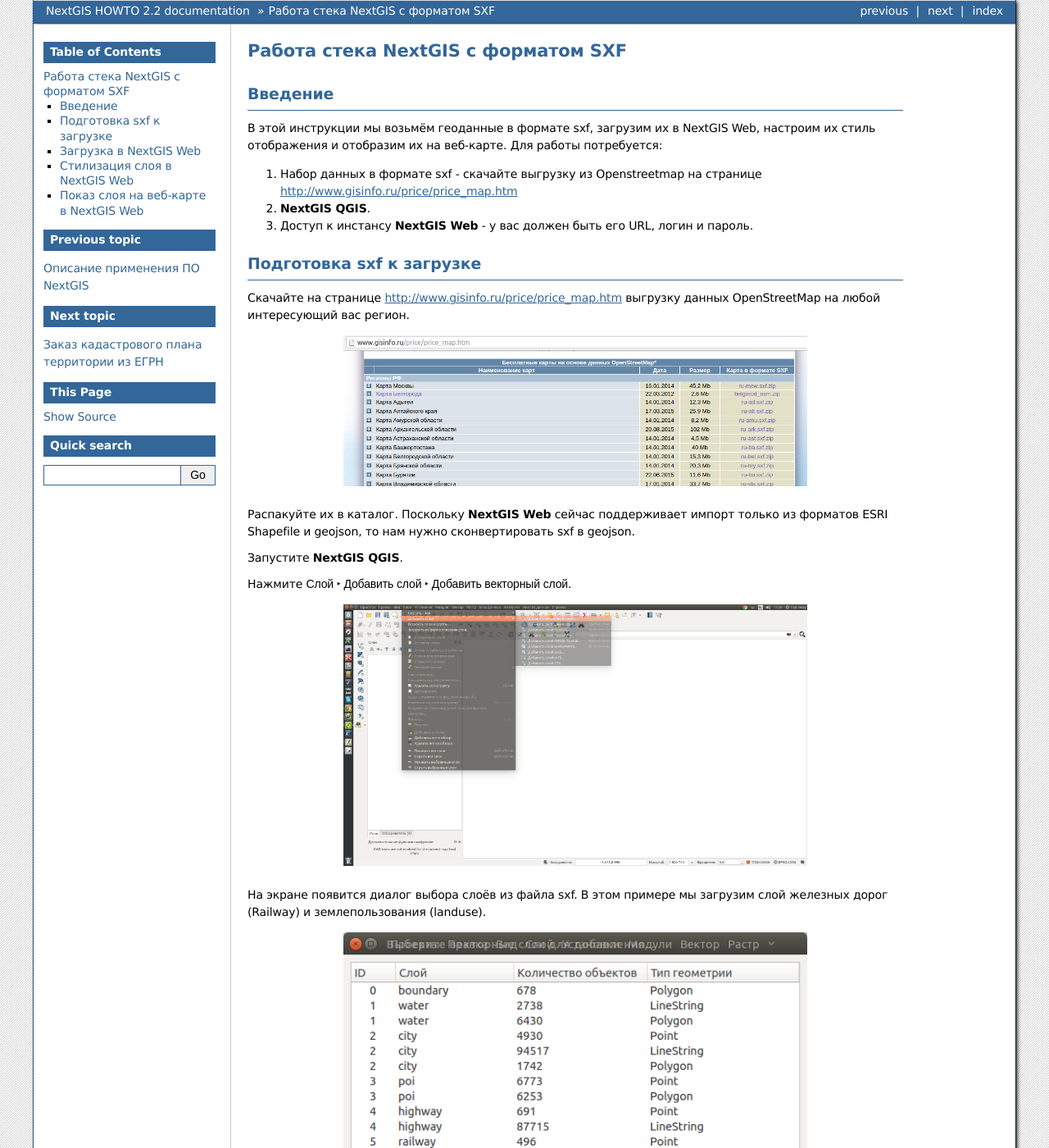
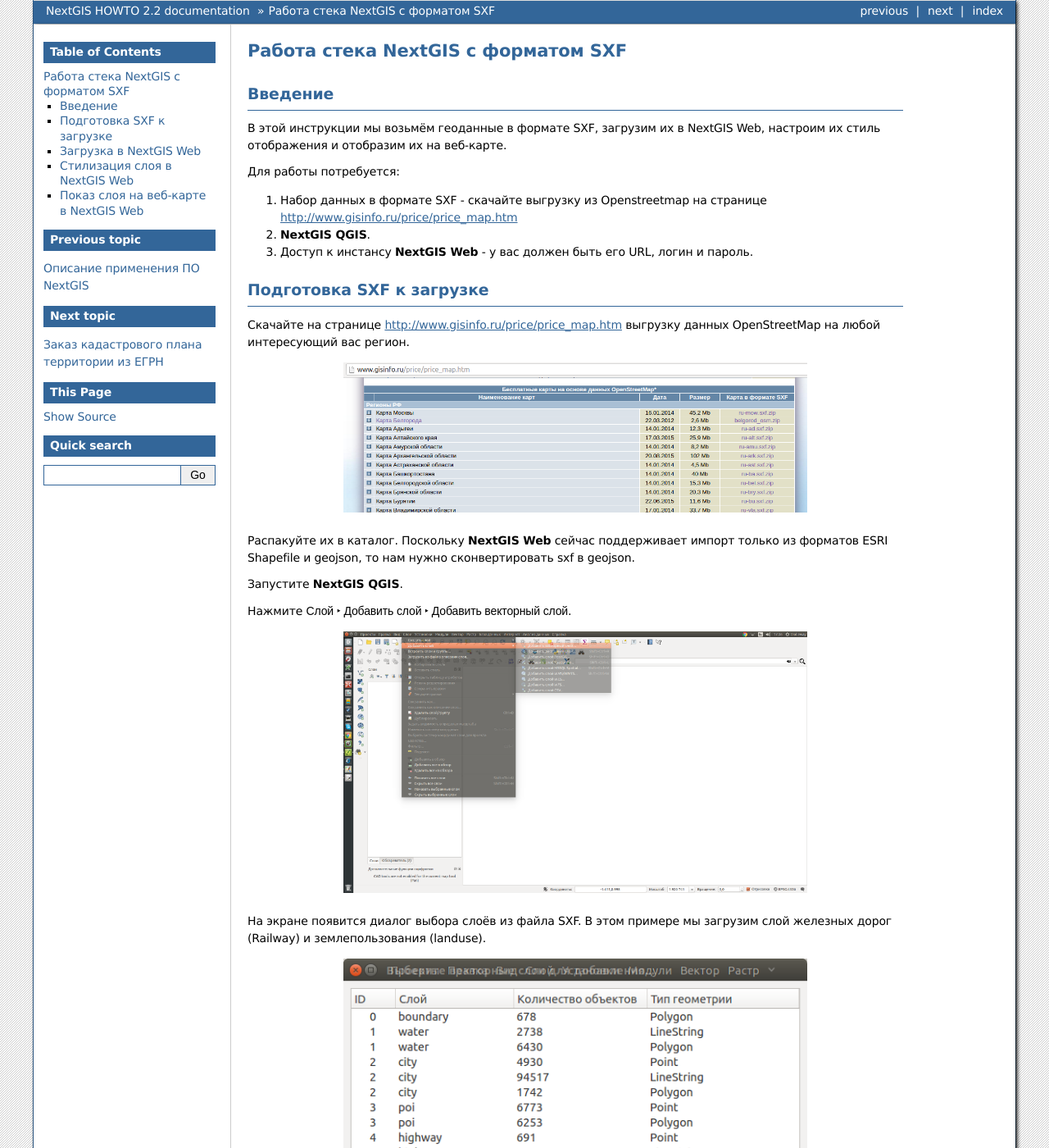
Before and after one commit to nextgis/docs_howto, a Sphinx documentation site: the page built from source/sxf.rst, in a window 1280 px wide and 1400 px high. Shown: the whole window at 82% size. Built offline with Sphinx 7.4.7, drawn with Linux system fonts in a browser that asks for light colours; formulas are drawn with MathJax 3; some of the changed text lies outside the part shown.

Commit message:
Update sxf.rst

```diff
--- a/source/sxf.rst
+++ b/source/sxf.rst
@@ -8,17 +8,18 @@
 Введение
 ----------------------------
 
-В этой инструкции мы возьмём геоданные в формате sxf, загрузим их в NextGIS Web,
+В этой инструкции мы возьмём геоданные в формате SXF, загрузим их в NextGIS Web,
 настроим их стиль отображения и отобразим их на веб-карте.
+
 Для работы потребуется:
 
-1. Набор данных в формате sxf - скачайте выгрузку из Openstreetmap на странице http://www.gisinfo.ru/price/price_map.htm
+1. Набор данных в формате SXF - скачайте выгрузку из Openstreetmap на странице http://www.gisinfo.ru/price/price_map.htm
 2. :program:`NextGIS QGIS`.
 3. Доступ к инстансу :program:`NextGIS Web` - у вас должен быть его URL, логин и пароль.
 
 
-Подготовка sxf к загрузке
-----------------------------
+Подготовка SXF к загрузке
+-------------------------
 
 Скачайте на странице http://www.gisinfo.ru/price/price_map.htm выгрузку данных OpenStreetMap
 на любой интересующий вас регион.
@@ -42,7 +43,7 @@
    :align: center
    :width: 15cm
 
-На экране появится диалог выбора слоёв из файла sxf. В этом примере мы загрузим слой железных дорог (Railway) и землепользования (landuse).
+На экране появится диалог выбора слоёв из файла SXF. В этом примере мы загрузим слой железных дорог (Railway) и землепользования (landuse).
 
 .. figure:: _static/sxfQGISOpenSXFLayers.png
    :name: howto_sxfQGISOpenSXFLayers
@@ -58,7 +59,7 @@
 
 В диалоге сохранения задайте следующие настройки:
 
-1. Формат - geojson.
+1. Формат - GeoJSON.
 2. Система координат - EPSG:4326. Если её не будет в предложенном списке (такое бывает при первом запуске программы), то нажмите на кнопку рядом, и в окне поиска введите "4326".
 3. Кодировка - если вы работаете под ОС :program:`Windows`, то выставьте UTF-8. Если вы работаете под ОС :program:`GNU/Linux`, то оставьте в нём System, по умолчанию.
 
@@ -95,7 +96,7 @@
 
 
 Загрузка в NextGIS Web
-----------------------------------
+----------------------
 
 Откройте в браузере имеющийся у вас адрес инстанса, введите логин и пароль. Вы попадёте в админку. При желании вы можете создать в ней каталог ("группу ресурсов"), чтобы работать с тестовыми данными в ней. Затем нажмите :guilabel:`Векторный слой`.
 
@@ -122,7 +123,7 @@
 
 
 Стилизация слоя в NextGIS Web
-----------------------------------
+-----------------------------
 
 Сейчас вы загрузили слой в NGW. Для показа на веб-карте или раздачи по WMS к нему нужно добавить стиль.
 
@@ -151,7 +152,7 @@
 После подтверждения, нажмите на кнопку :guilabel:`Создать`.
 
 Показ слоя на веб-карте в NextGIS Web
-------------------------------------------
+-------------------------------------
 
 Перейдите в список ресурсов и нажмите :guilabel:`Веб-карта`. Задайте название и перейдите на вкладку :guilabel:`Слои`. Нажмите на кнопку :guilabel:`Добавить слой` и выберите в списке ресурсов
 слои тех слоёв, что вы создали.
```
